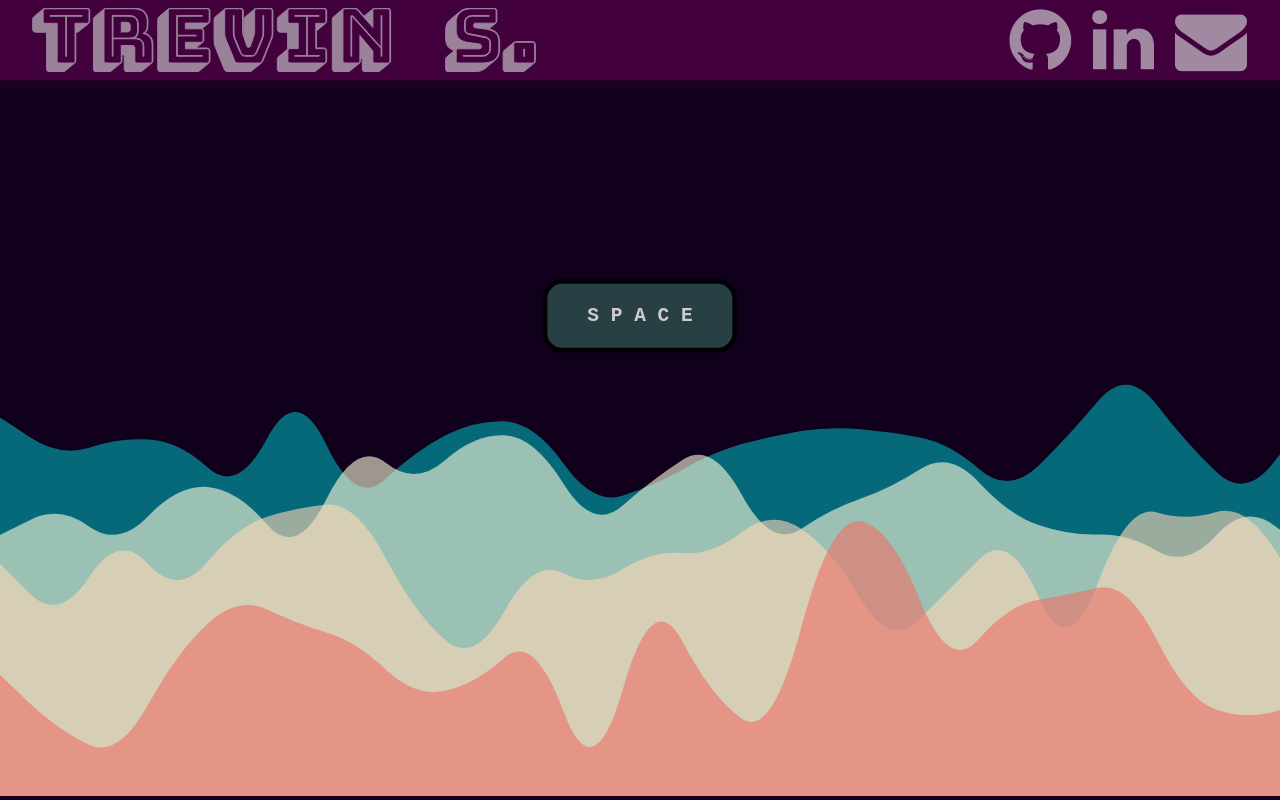
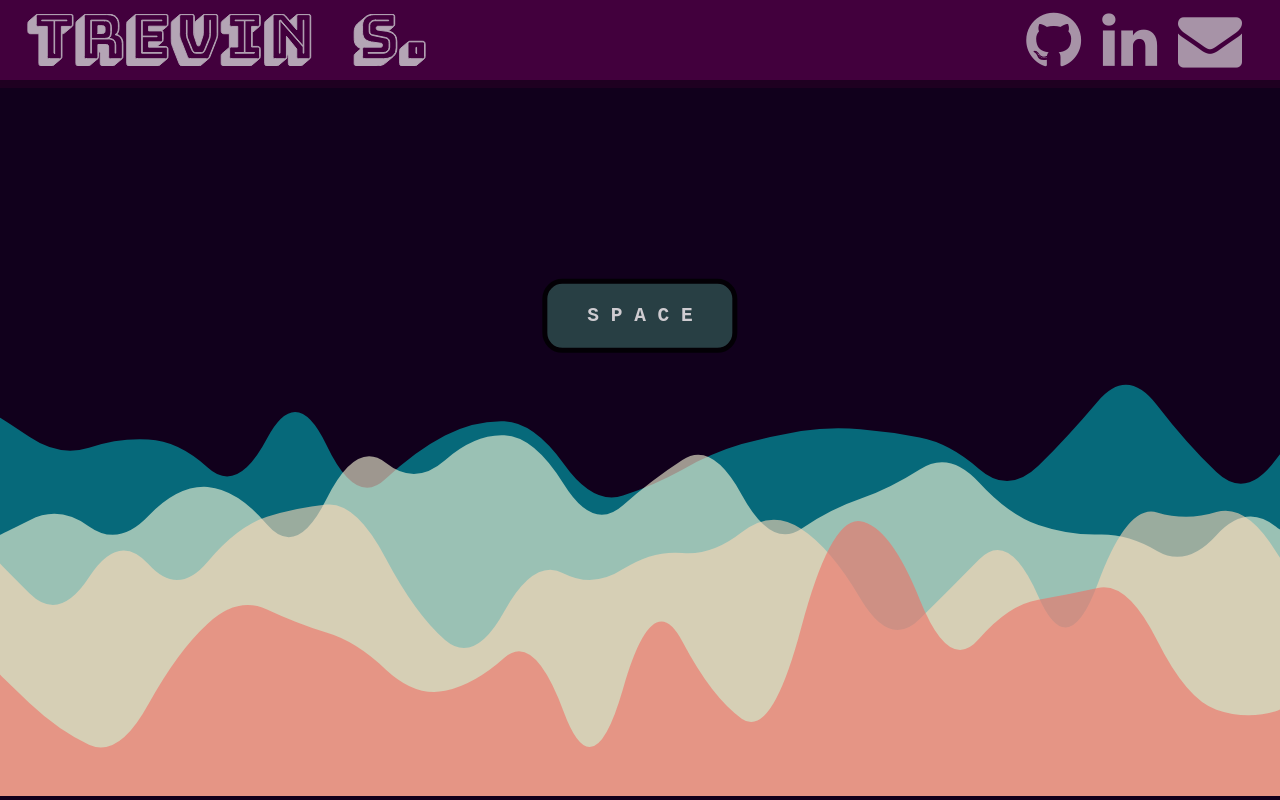
Before and after one commit to Trevin-Small/Trevins-website, a plain HTML site: page index.html in a window 1280 px wide. Drawn offline with Linux system fonts and the light colour scheme.

Commit message:
Small layout adjustments
Smaller icons, adjusted padding of title text and icons

```diff
--- a/curve_generator.js
+++ b/curve_generator.js
@@ -292,7 +292,7 @@ window.onload = function() {
 function copyEmail() {
     showElement('email-alert-box', "block");
     navigator.clipboard.writeText("trevincub03@gmail.com");
-    setTimeout(() => {hideElement('email-alert-box')}, 1000);
+    setTimeout(() => {hideElement('email-alert-box')}, 1500);
 }
 
 function hideElement(id){
@@ -308,7 +308,7 @@ function showElement(id, displayType){
 function rescaleIcons(_height){
     var icons = document.getElementsByName('icon-svg');
     for (var i = 0; i < icons.length; i++){
-        var newSize = Math.floor(_height * 0.09).toString().concat('px');
+        var newSize = Math.floor(_height * 0.08).toString().concat('px');
         icons[i].style.fontSize = newSize;
     }
 }
--- a/index.html
+++ b/index.html
@@ -15,13 +15,13 @@
             </div>
             <div class="title-right">
                 <div class="icon-box" id="github-icon" onclick="window.open('https://github.com/Trevin-Small');" style="cursor:pointer;">
-                    <i class="fa fa-github" name="icon-svg" style="font-size:48px;fill:rgb(128, 128, 128)"></i>
+                    <i class="fa fa-github" name="icon-svg" style="fill:white"></i>
                 </div>
                 <div class="icon-box" id="linkedin-icon" onclick="window.open('https://linkedin.com/in/trevin-klint-small');" style="cursor:pointer;">
-                    <i class="fa fa-linkedin" name="icon-svg" style="font-size:48px"></i>
+                    <i class="fa fa-linkedin" name="icon-svg" style="fill:white"></i>
                 </div>
                 <div title="Copy email to clipboard" class="icon-box" id="email-icon" onclick="copyEmail()" style="cursor:pointer;">
-                    <i class="fa fa-envelope" name="icon-svg" style="font-size:46px;fill:grey"></i>
+                    <i class="fa fa-envelope" name="icon-svg" style="fill:white"></i>
                 </div>
                 <div class="divider" id="header-divider"></div>
             </div>
--- a/stylesheet.css
+++ b/stylesheet.css
@@ -34,7 +34,7 @@
     top: 0px;
     right: 0px;
     opacity: 0.8;
-    padding-right: 20px;
+    padding-right: 25px;
 }
 .title-text {
     display: flex;
@@ -44,10 +44,10 @@
     overflow: hidden;
     color: white;
     width: auto;
-    height: 90%;
+    height: 80%;
     padding-left: 5px;
     text-align: center;
-    opacity: 0.8;
+    opacity: 0.9;
 }
 .divider {
     margin: 0px;
@@ -90,7 +90,7 @@
     font-size: 20px;
     fill: gray;
     color:white;
-    opacity: 0.85;
+    opacity: 0.9;
 }
 .icon-box:hover{
     background: gray;
```
